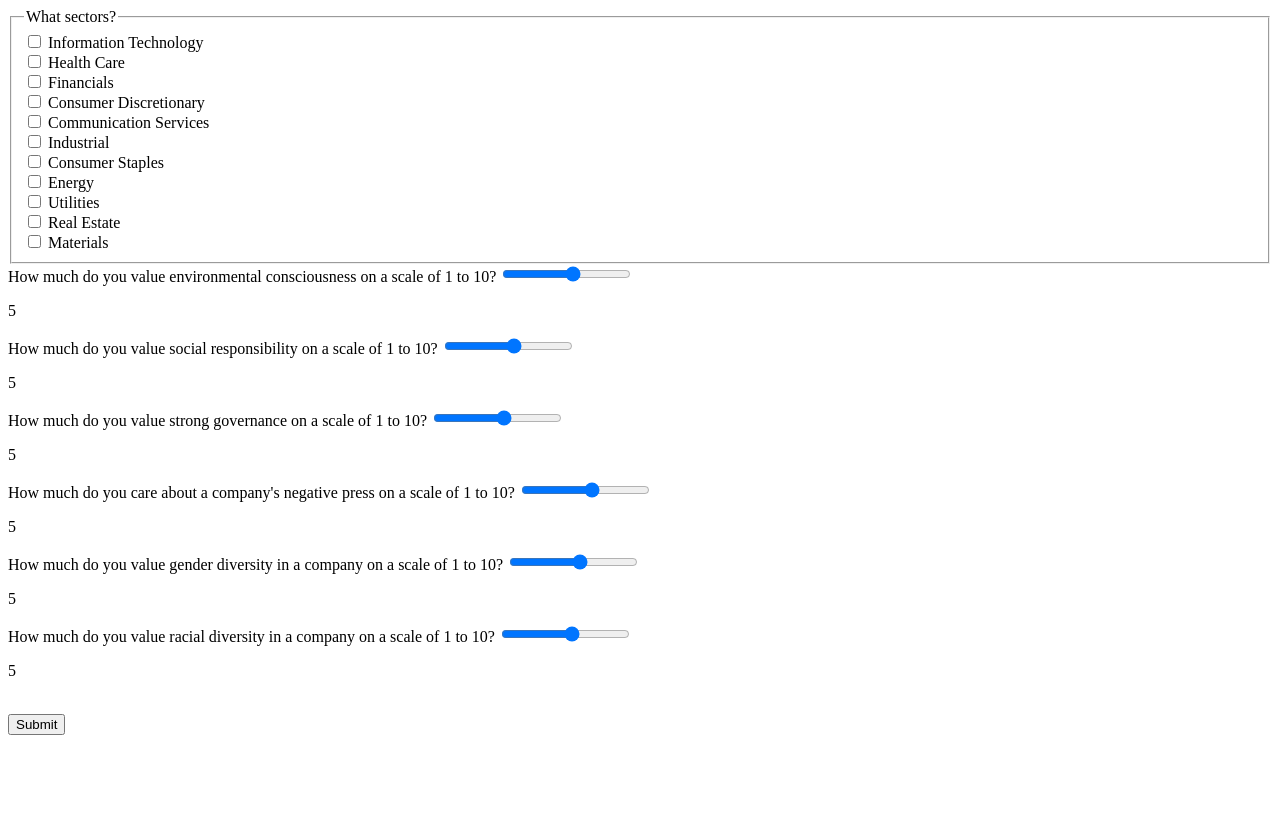
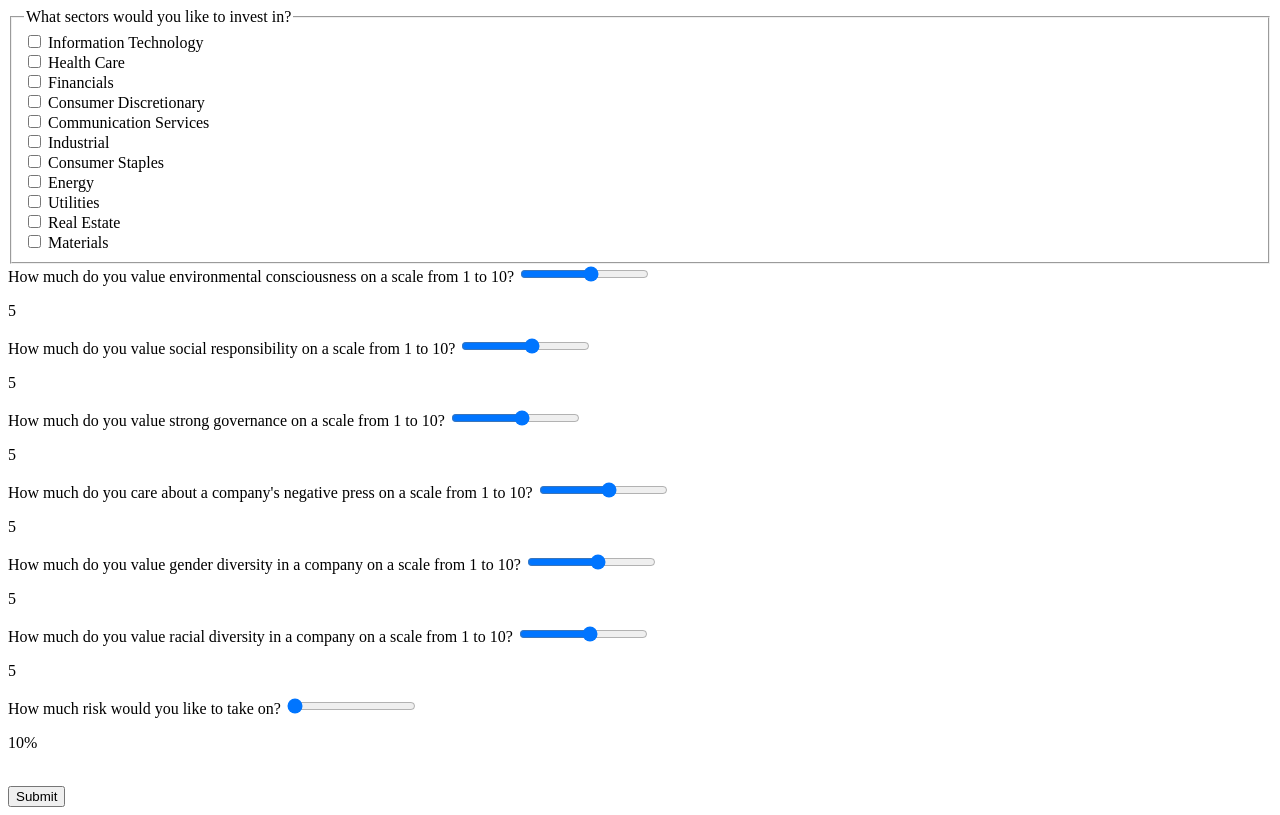
Before and after one commit to AlexXLi12/ConsciousCapital, a Flask app: page /form in a window 1280 px wide. Before the commit the page ends 735 px from the top, so only its background shows below. Run offline with Flask 2, Linux system fonts and the light colour scheme.

Commit message:
completed all form fields

```diff
--- a/app.py
+++ b/app.py
@@ -14,12 +14,12 @@ def form():
 
 @app.route('/submit_form', methods=['POST'])
 def submit_form():
-    print(request.form.getlist('sectors'))
+    print(request.form)
     #insert function conversion
     #temporary (sample form results that match input for model.py)
     temporaryFormReponseCorrectFormat = np.array([9, 3, 3, 2, 4, 7, 1, 0.1, 1, 1, 2, 2, 1, 0.1, 0.1, 1, 1]) # ENV, SOC, GOV, CON, FEM, MIN, 11 Sectors
     answer = model.runModel(temporaryFormReponseCorrectFormat)
     print(answer)
-    return render_template('submit_form.html', )
+    return render_template('submit_form.html')
 if __name__ == '__main__':
     app.run()
--- a/templates/form.html
+++ b/templates/form.html
@@ -14,7 +14,7 @@
     <form method="POST" action="{{ url_for('submit_form') }}">
         <div id="sector-form">
             <fieldset name="sectors">
-                    <legend>What sectors?</legend>
+                <legend>What sectors would you like to invest in?</legend>
 
                 <input type="checkbox" name="sectors" id="IT" value="Information Technology">
                 <label for="IT">Information Technology</label><br>
@@ -50,9 +50,10 @@
                 <label for="MAT">Materials</label><br>
             </fieldset>
         </div>
+
         <!-- Environment -->
         <div id="environment">
-                <label for="environment-slider">How much do you value environmental consciousness on a scale of 1 to
+            <label for="environment-slider">How much do you value environmental consciousness on a scale from 1 to
                 10?</label>
             <input type="range" id="environment-slider" name="environment" min="1" max="10" step="1"
                 oninput="updateSliderValue('environment-slider', 'environment-value')">
@@ -61,7 +62,7 @@
 
         <!-- Social -->
         <div id="social">
-                <label for="social-slider">How much do you value social responsibility on a scale of 1 to 10?</label>
+            <label for="social-slider">How much do you value social responsibility on a scale from 1 to 10?</label>
             <input type="range" id="social-slider" name="social" min="1" max="10" step="1"
                 oninput="updateSliderValue('social-slider', 'social-value')">
             <p id="social-value">5</p>
@@ -69,7 +70,7 @@
 
         <!-- Governance -->
         <div id="governance">
-                <label for="governance-slider">How much do you value strong governance on a scale of 1 to 10?</label>
+            <label for="governance-slider">How much do you value strong governance on a scale from 1 to 10?</label>
             <input type="range" id="governance-slider" name="governance" min="1" max="10" step="1"
                 oninput="updateSliderValue('governance-slider', 'governance-value')">
             <p id="governance-value">5</p>
@@ -77,7 +78,7 @@
 
         <!-- Controversy -->
         <div id="controversy">
-                <label for="controversy-slider">How much do you care about a company's negative press on a scale of 1 to
+            <label for="controversy-slider">How much do you care about a company's negative press on a scale from 1 to
                 10?</label>
             <input type="range" id="controversy-slider" name="controversy" min="1" max="10" step="1"
                 oninput="updateSliderValue('controversy-slider', 'controversy-value')">
@@ -86,7 +87,7 @@
 
         <!-- Gender Diversity -->
         <div id="gender-diversity">
-                <label for="gender-diversity-slider">How much do you value gender diversity in a company on a scale of 1
+            <label for="gender-diversity-slider">How much do you value gender diversity in a company on a scale from 1
                 to
                 10?</label>
             <input type="range" id="gender-diversity-slider" name="gender_diversity" min="1" max="10" step="1"
@@ -96,13 +97,22 @@
 
         <!-- Racial Diversity -->
         <div id="racial-diversity">
-                <label for="racial-diversity-slider">How much do you value racial diversity in a company on a scale of 1
+            <label for="racial-diversity-slider">How much do you value racial diversity in a company on a scale from 1
                 to
                 10?</label>
             <input type="range" id="racial-diversity-slider" name="racial_diversity" min="1" max="10" step="1"
                 oninput="updateSliderValue('racial-diversity-slider', 'racial-diversity-value')">
             <p id="racial-diversity-value">5</p>
         </div>
+
+        <!-- Risk % -->
+        <div id="risk">
+            <label for="risk-slider">How much risk would you like to take on?</label>
+            <input type="range" id="risk-slider" name="risk" min="10" max="100" step="1" value="10"
+            oninput="updateSliderValue('risk-slider', 'risk-value')">
+            <p><span id="risk-value">10</span>%</p>
+        </div>
+
         <br>
         <input type="submit" value="Submit">
     </form>
```
Lines whose indentation alone changed are shown as unchanged.
